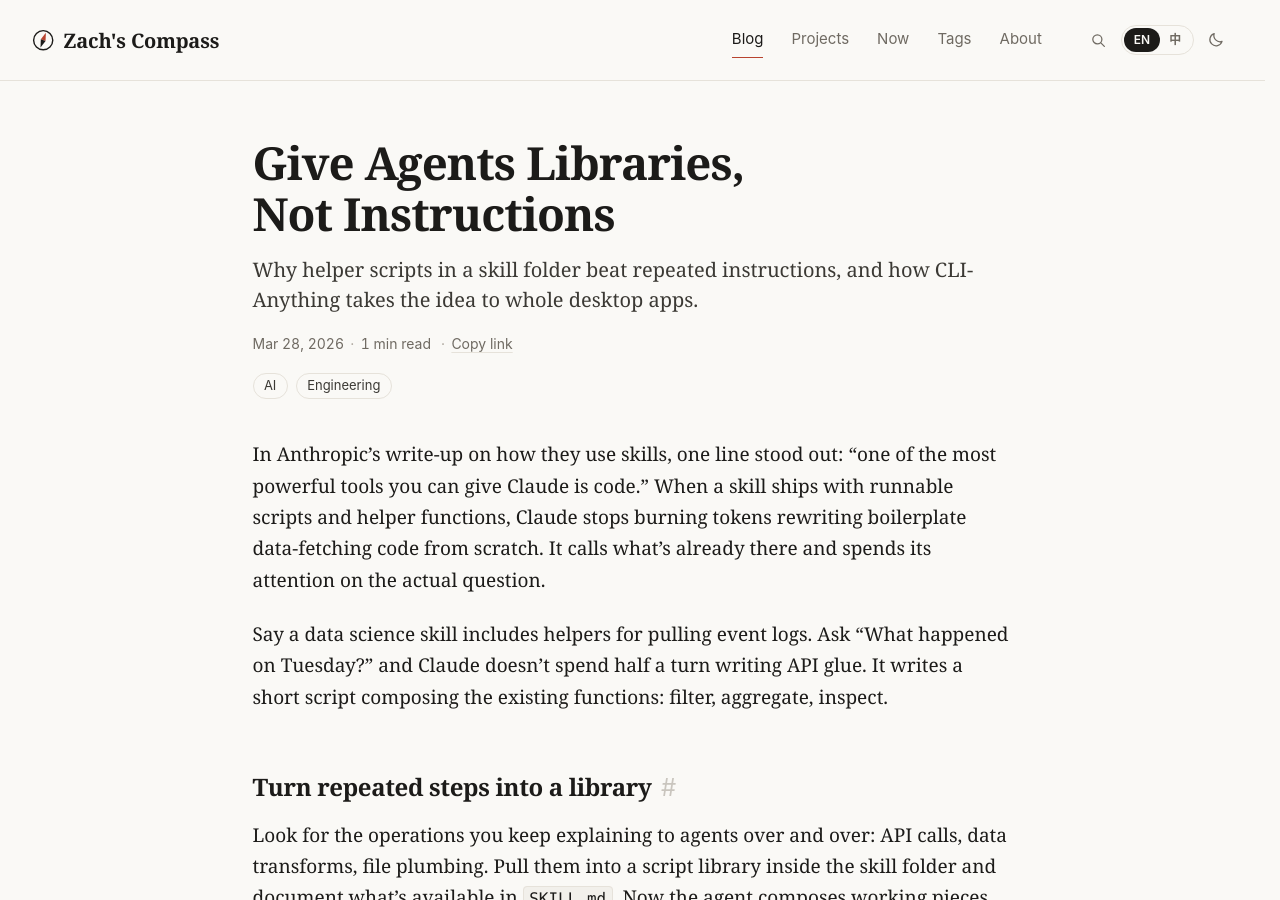
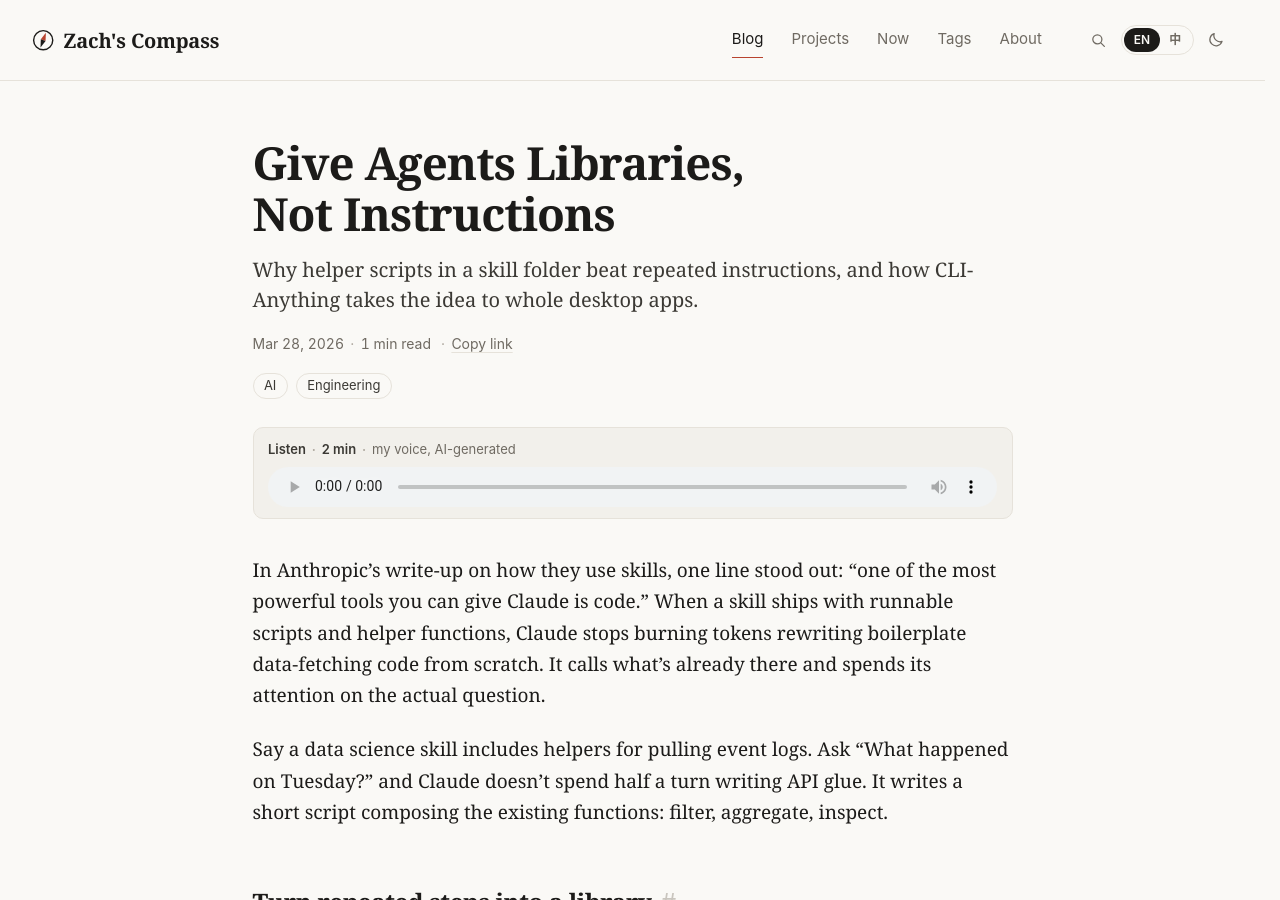
Before and after one commit to zachc-ai/zachc-ai.github.io, a Jekyll site: the page built from _posts/2026-03-28-give-agents-libraries-not-instructions.md, in a window 1280 px wide and 900 px high. Built offline with Jekyll 4.4.1, drawn with Linux system fonts in a browser that asks for light colours; comment, search, counter and statistics services are not loaded; part of the change alters nothing that is shown.

Commit message:
Add bilingual voice narration for give-agents-libraries-not-instructions
EN: 136s, ZH: 138s.

Co-authored-by: Copilot <223556219+Copilot@users.noreply.github.com>

```diff
--- a/_posts/2026-03-28-give-agents-libraries-not-instructions.md
+++ b/_posts/2026-03-28-give-agents-libraries-not-instructions.md
@@ -8,6 +8,13 @@ date: 2026-03-28
 categories: tech
 tags: [ai, engineering]
 bilingual: true
+narration:
+  en:
+    src: /assets/audio/give-agents-libraries-not-instructions.en.mp3
+    duration: 136
+  zh:
+    src: /assets/audio/give-agents-libraries-not-instructions.zh.mp3
+    duration: 138
 sources:
   - title: "Thariq on X — How We Use Skills"
     url: "https://x.com/trq212/status/2033949937936085378"
```
Also changed, not shown: 2 other files.
